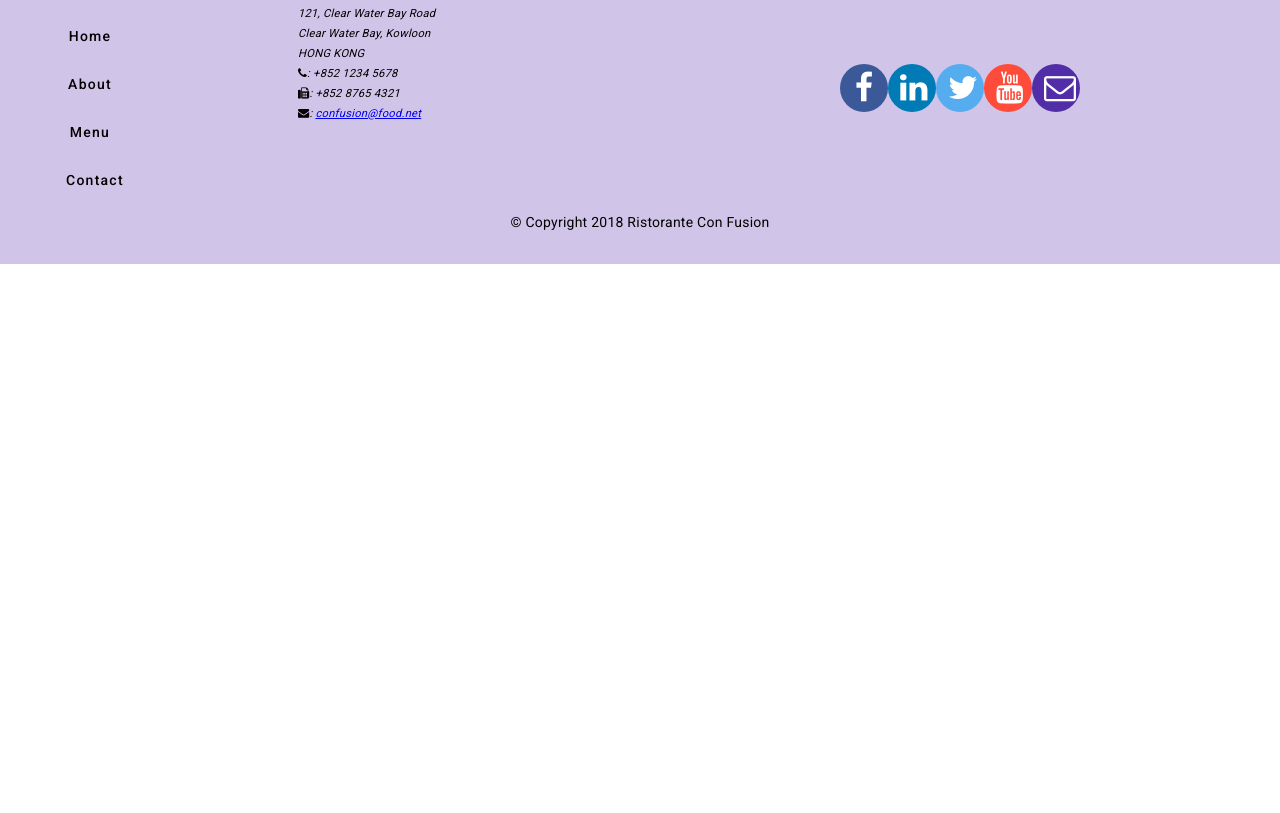
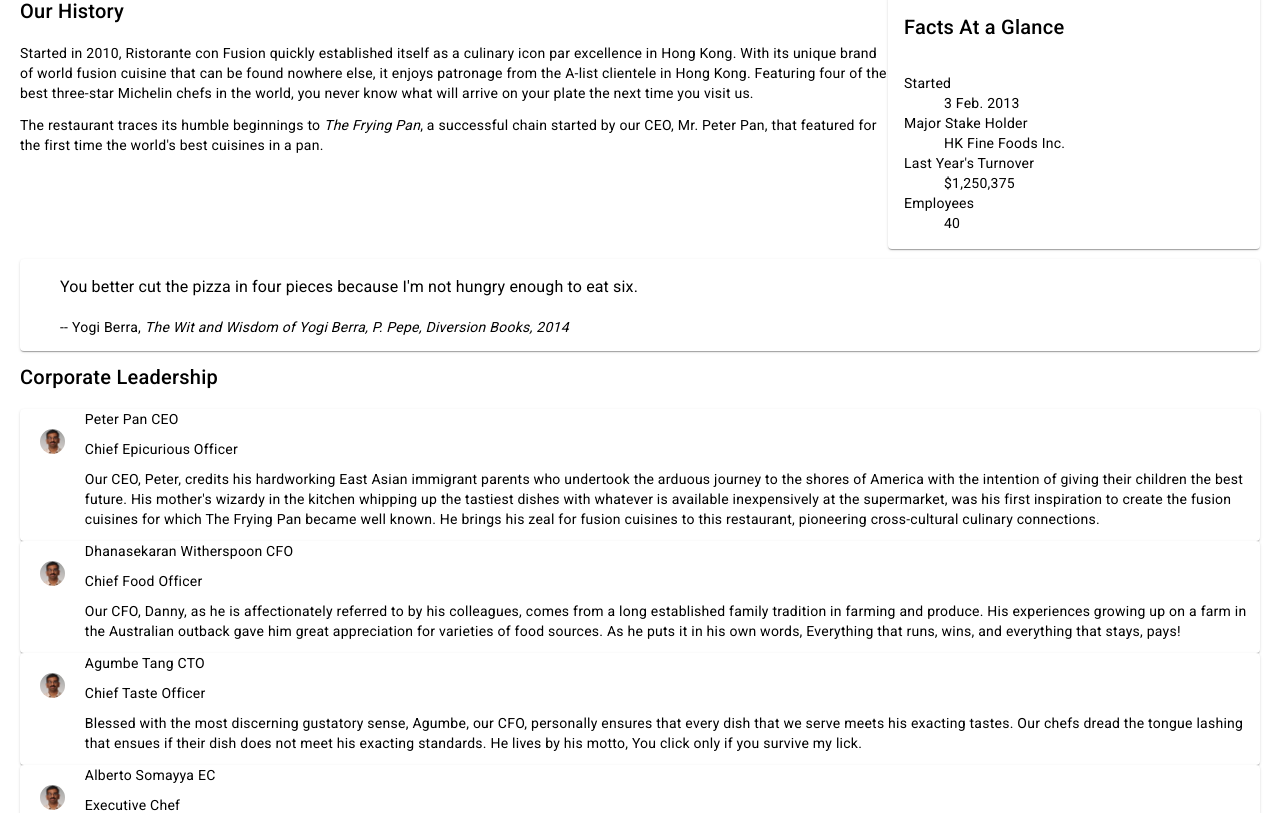
Before and after one commit to sicalo330/Angular, an Angular app: page /about in a window 1280 px wide. Shown: the part 420-1233 px from the top of the page. Before the commit the page ends 800 px from the top, so only its background shows below. Built offline with nearby package versions, Linux system fonts and the light colour scheme.

Commit message:
Terminar el spa y añadir contenido de líderes

```diff
--- a/src/app/about/about.component.html
+++ b/src/app/about/about.component.html
@@ -1 +1,66 @@
-<p>about works!</p>
+<div class="container"
+  fxLayout="column"
+  fxLayoutGap="10px">
+
+  <div fxFlex>
+    <div>
+        <h3>About Us</h3>
+        <hr>
+    </div>
+  </div>
+
+  <div fxFlex>
+    <div fxLayout="column" fxLayout.gt-sm="row">
+      <div fxFlex="70">
+        <h2>Our History</h2>
+        <p>Started in 2010, Ristorante con Fusion quickly established itself as a culinary icon par excellence in Hong Kong. With its unique brand of world fusion cuisine that can be found nowhere else, it enjoys patronage from the A-list clientele in Hong Kong.  Featuring four of the best three-star Michelin chefs in the world, you never know what will arrive on your plate the next time you visit us.</p>
+        <p>The restaurant traces its humble beginnings to <em>The Frying Pan</em>, a successful chain started by our CEO, Mr. Peter Pan, that featured for the first time the world's best cuisines in a pan.</p>
+      </div>
+      <div fxFlex="30">
+        <mat-card>
+          <mat-card-header>
+            <mat-card-title>
+            <h2>Facts At a Glance</h2>
+            </mat-card-title>
+          </mat-card-header>
+          <mat-card-content>
+            <dl>
+              <dt>Started</dt>
+              <dd>3 Feb. 2013</dd>
+              <dt>Major Stake Holder</dt>
+              <dd>HK Fine Foods Inc.</dd>
+              <dt>Last Year's Turnover</dt>
+              <dd>$1,250,375</dd>
+              <dt>Employees</dt>
+              <dd>40</dd>
+            </dl>
+          </mat-card-content>
+        </mat-card>
+      </div>
+    </div>
+  </div>
+
+  <div fxFlex>
+    <mat-card>
+      <blockquote>
+        <h3>You better cut the pizza in four pieces because
+            I'm not hungry enough to eat six.</h3>
+        <footer>-- Yogi Berra,
+          <cite>The Wit and Wisdom of Yogi Berra,
+            P. Pepe, Diversion Books, 2014</cite>
+        </footer>
+      </blockquote>
+    </mat-card>
+  </div>
+  <div fxFlex>
+    <h2>Corporate Leadership</h2>
+    <mat-card *ngFor="let leader of leaders" fxLayout="row">
+      <img src="{{leader.image}}" class="leader-photo">
+      <div fxLayout="column" fxLayoutGap="10px">
+        <p>{{leader.name}} {{leader.abbr}}</p>
+        <p>{{leader.designation}}</p>
+        <p>{{leader.description}}</p>
+      </div>
+    </mat-card>
+  </div>
+</div>
--- a/src/app/about/about.component.scss
+++ b/src/app/about/about.component.scss
@@ -0,0 +1,7 @@
+.leader-photo{
+    width: 2%;
+    height: 2%;
+    border-radius: 50px;
+    margin: 20px;
+    display: flex;
+}
--- a/src/app/about/about.component.ts
+++ b/src/app/about/about.component.ts
@@ -1,10 +1,28 @@
-import { Component } from '@angular/core';
+import { Component, OnInit } from '@angular/core';
+import { Params, ActivatedRoute } from '@angular/router';
+import { Location } from '@angular/common';
+import { Leader } from '../shared/leader';
+import { LeaderService } from '../services/leader.service';
 
 @Component({
   selector: 'app-about',
   templateUrl: './about.component.html',
   styleUrls: ['./about.component.scss']
 })
-export class AboutComponent {
+export class AboutComponent implements OnInit {
+  leader:Leader;
+  leaders:Leader[];
 
+  constructor(private leaderService:LeaderService, private location: Location, private activatedRoute: ActivatedRoute){
+  }
+
+  ngOnInit(): void {
+    let id = this.activatedRoute.snapshot.params['id'];
+    this.leaders = this.leaderService.getLeaders()
+  }
+
+  goBack(): void{
+    //Va a la dirección anterior en el que estabamos
+    this.location.back();
+  }
 }
--- a/src/app/app.module.ts
+++ b/src/app/app.module.ts
@@ -21,6 +21,7 @@
 //Esto es un servicio de angular por lo tanto se debe poner en providers y no en imports
 import { DishService } from './services/dish.service';
 import { PromotionService} from './services/promotion.service';
+import { LeaderService } from './services/leader.service';
 
 import { HeaderComponent } from './header/header.component';
 import { FooterComponent } from './footer/footer.component';
@@ -64,7 +65,7 @@
     MatButtonModule,
     RouterModule.forRoot(routes)
   ],
-  providers: [ DishService, PromotionService],
+  providers: [ DishService, PromotionService, LeaderService],
   bootstrap: [AppComponent]
 })
 export class AppModule { }
--- a/src/app/dishdetail/dishdetail.component.ts
+++ b/src/app/dishdetail/dishdetail.component.ts
@@ -15,14 +15,12 @@
   dish: Dish;
 
   constructor(private dishService: DishService, private location: Location, private activatedRoute: ActivatedRoute){
-
   }
 
   ngOnInit(): void {
     //Esto permitirá al path saber cuál id es cuál poniendo /dishdetail/9 por ejemplo
     let id = this.activatedRoute.snapshot.params['id'];
     this.dish = this.dishService.getDish(id)
-    console.log('Dish:', this.dish);
   }
 
   goBack(): void{
--- a/src/app/home/home.component.html
+++ b/src/app/home/home.component.html
@@ -33,4 +33,18 @@
   </mat-card-content>
 </mat-card>
 
+<mat-card *ngIf="leader" fxFlex>
+  <mat-card-header>
+    <div mat-card-avatar></div>
+    <mat-card-title>
+      <h3>{{leader.name | uppercase}}</h3>
+    </mat-card-title>
+  </mat-card-header>
+  <img mat-card-image src={{leader.image}} alt={{leader.name}}>
+  <mat-card-content>
+    <p>{{leader.description}}
+    </p>
+  </mat-card-content>
+</mat-card>
+
 </div>
--- a/src/app/home/home.component.ts
+++ b/src/app/home/home.component.ts
@@ -3,6 +3,8 @@
 import { DishService } from '../services/dish.service';
 import { Promotion } from '../shared/promotion';
 import { PromotionService } from '../services/promotion.service';
+import { Leader } from '../shared/leader';
+import { LeaderService } from '../services/leader.service';
 
 @Component({
   selector: 'app-home',
@@ -13,12 +15,14 @@
 
   dish:Dish;
   promotion:Promotion;
+  leader: Leader;
 
-  constructor(private dishService:DishService, private promotionService:PromotionService){ }
+  constructor(private dishService:DishService, private promotionService:PromotionService, private leaderService:LeaderService){ }
 
   ngOnInit(): void {
     this.dish = this.dishService.getFeaturedDish()
     this.promotion = this.promotionService.getFeaturedPromotion()
+    this.leader = this.leaderService.getFeaturedLeader()
   }
 
 }
--- /dev/null
+++ b/src/app/services/leader.service.ts
@@ -0,0 +1,23 @@
+import { Injectable } from '@angular/core';
+import { Leader } from '../shared/leader';
+import { LEADERS } from '../shared/leaders';
+
+@Injectable({
+  providedIn: 'root'
+})
+export class LeaderService {
+
+  constructor() { }
+
+  getLeaders(): Leader[] {
+    return LEADERS;
+  }
+
+  getLeader(id: string): Leader {
+    return LEADERS.filter((leader) => leader.id == id)[0]
+  }
+
+  getFeaturedLeader(): Leader {
+    return LEADERS.filter((leader) => leader.featured)[0]
+  }
+}
--- /dev/null
+++ b/src/app/shared/leader.ts
@@ -0,0 +1,9 @@
+export class Leader {
+    id: string;
+    name: string;
+    image: string;
+    designation: string;
+    abbr:string;
+    featured: boolean;
+    description: string;
+}
--- /dev/null
+++ b/src/app/shared/leaders.ts
@@ -0,0 +1,44 @@
+import { Leader } from "./leader"
+
+export const LEADERS: Leader[] = [
+    {
+      id: '0',
+      name: 'Peter Pan',
+      image: '/assets/images/alberto.png',
+      designation: 'Chief Epicurious Officer',
+      abbr: 'CEO',
+      featured: false,
+      // tslint:disable-next-line:max-line-length
+      description: 'Our CEO, Peter, credits his hardworking East Asian immigrant parents who undertook the arduous journey to the shores of America with the intention of giving their children the best future. His mother\'s wizardy in the kitchen whipping up the tastiest dishes with whatever is available inexpensively at the supermarket, was his first inspiration to create the fusion cuisines for which The Frying Pan became well known. He brings his zeal for fusion cuisines to this restaurant, pioneering cross-cultural culinary connections.'
+    },
+    {
+      id: '1',
+      name: 'Dhanasekaran Witherspoon',
+      image: '/assets/images/alberto.png',
+      designation: 'Chief Food Officer',
+      abbr: 'CFO',
+      featured: false,
+      // tslint:disable-next-line:max-line-length
+      description: 'Our CFO, Danny, as he is affectionately referred to by his colleagues, comes from a long established family tradition in farming and produce. His experiences growing up on a farm in the Australian outback gave him great appreciation for varieties of food sources. As he puts it in his own words, Everything that runs, wins, and everything that stays, pays!'
+    },
+    {
+      id: '2',
+      name: 'Agumbe Tang',
+      image: '/assets/images/alberto.png',
+      designation: 'Chief Taste Officer',
+      abbr: 'CTO',
+      featured: false,
+      // tslint:disable-next-line:max-line-length
+      description: 'Blessed with the most discerning gustatory sense, Agumbe, our CFO, personally ensures that every dish that we serve meets his exacting tastes. Our chefs dread the tongue lashing that ensues if their dish does not meet his exacting standards. He lives by his motto, You click only if you survive my lick.'
+    },
+    {
+      id: '3',
+      name: 'Alberto Somayya',
+      image: '/assets/images/alberto.png',
+      designation: 'Executive Chef',
+      abbr: 'EC',
+      featured: true,
+      // tslint:disable-next-line:max-line-length
+      description: 'Award winning three-star Michelin chef with wide International experience having worked closely with whos-who in the culinary world, he specializes in creating mouthwatering Indo-Italian fusion experiences. He says, Put together the cuisines from the two craziest cultures, and you get a winning hit! Amma Mia!'
+    }
+  ];
```
Also changed, not shown: 1 other file (tests, documents, lock files or other folders).
